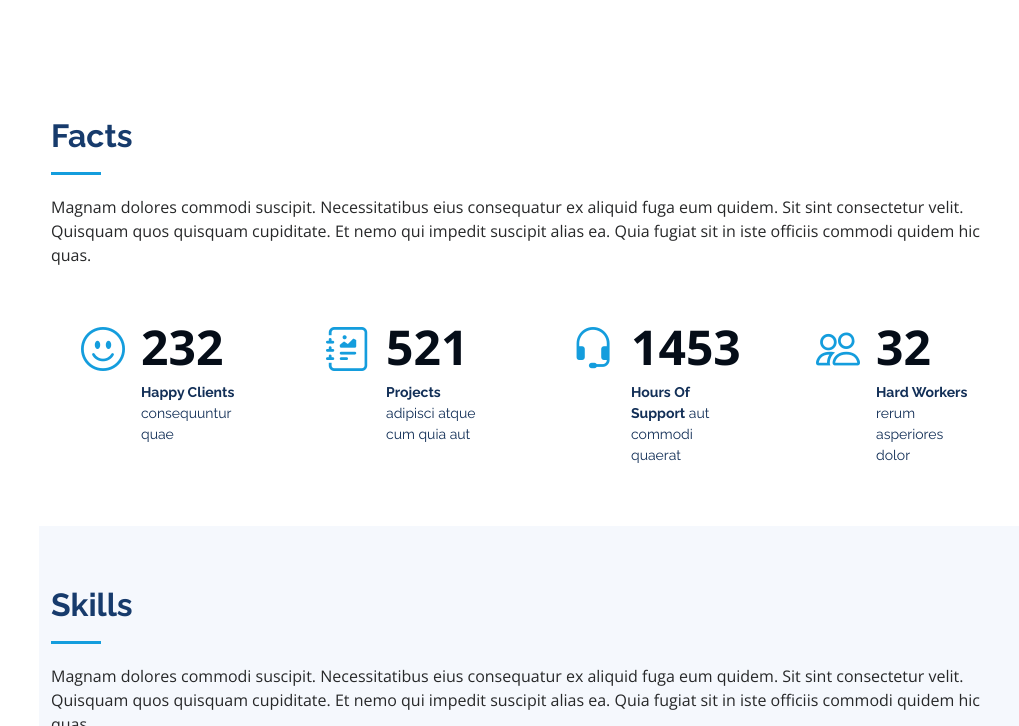
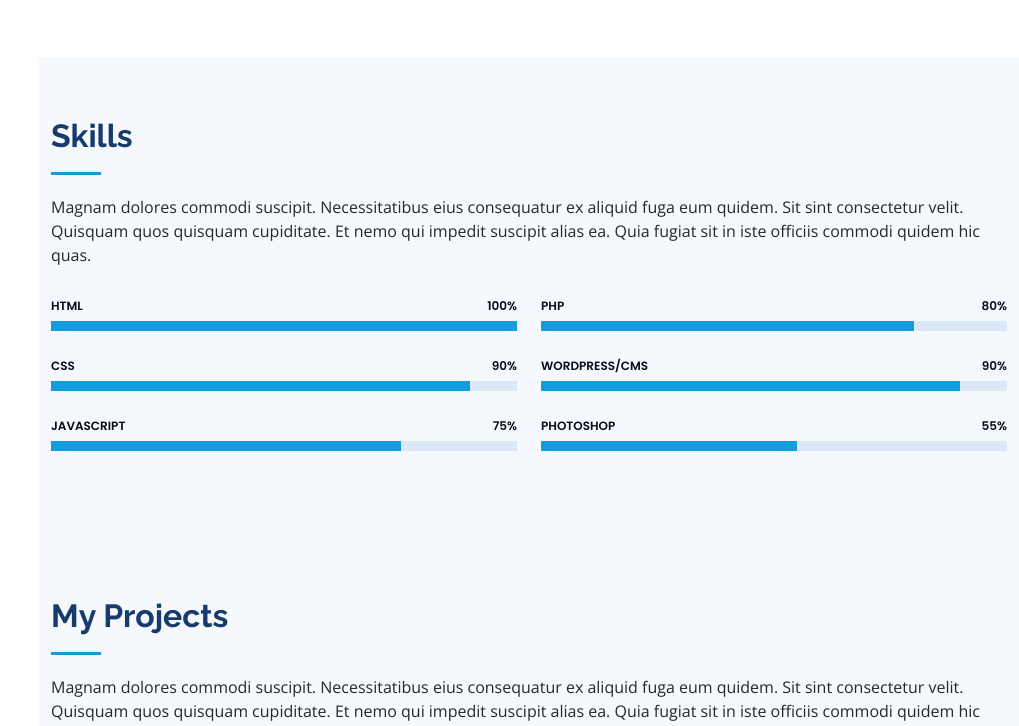
Before and after one commit to Shewon1/Shewon.github.io, a plain HTML site: page index.html in a window 1280 px wide. Shown: the part 1395-2121 px from the top of the page, without its empty margins (261-1280 px from the left). Drawn offline with nearby package versions, Linux system fonts and the light colour scheme.

Commit message:
Add files via upload

```diff
--- a/index.html
+++ b/index.html
@@ -122,54 +122,6 @@
 
       </div>
     </section><!-- End About Section -->
-
-    <!-- ======= Facts Section ======= -->
-    <section id="facts" class="facts">
-      <div class="container">
-
-        <div class="section-title">
-          <h2>Facts</h2>
-          <p>Magnam dolores commodi suscipit. Necessitatibus eius consequatur ex aliquid fuga eum quidem. Sit sint consectetur velit. Quisquam quos quisquam cupiditate. Et nemo qui impedit suscipit alias ea. Quia fugiat sit in iste officiis commodi quidem hic quas.</p>
-        </div>
-
-        <div class="row no-gutters">
-
-          <div class="col-lg-3 col-md-6 d-md-flex align-items-md-stretch" data-aos="fade-up">
-            <div class="count-box">
-              <i class="bi bi-emoji-smile"></i>
-              <span data-purecounter-start="0" data-purecounter-end="232" data-purecounter-duration="1" class="purecounter"></span>
-              <p><strong>Happy Clients</strong> consequuntur quae</p>
-            </div>
-          </div>
-
-          <div class="col-lg-3 col-md-6 d-md-flex align-items-md-stretch" data-aos="fade-up" data-aos-delay="100">
-            <div class="count-box">
-              <i class="bi bi-journal-richtext"></i>
-              <span data-purecounter-start="0" data-purecounter-end="521" data-purecounter-duration="1" class="purecounter"></span>
-              <p><strong>Projects</strong> adipisci atque cum quia aut</p>
-            </div>
-          </div>
-
-          <div class="col-lg-3 col-md-6 d-md-flex align-items-md-stretch" data-aos="fade-up" data-aos-delay="200">
-            <div class="count-box">
-              <i class="bi bi-headset"></i>
-              <span data-purecounter-start="0" data-purecounter-end="1453" data-purecounter-duration="1" class="purecounter"></span>
-              <p><strong>Hours Of Support</strong> aut commodi quaerat</p>
-            </div>
-          </div>
-
-          <div class="col-lg-3 col-md-6 d-md-flex align-items-md-stretch" data-aos="fade-up" data-aos-delay="300">
-            <div class="count-box">
-              <i class="bi bi-people"></i>
-              <span data-purecounter-start="0" data-purecounter-end="32" data-purecounter-duration="1" class="purecounter"></span>
-              <p><strong>Hard Workers</strong> rerum asperiores dolor</p>
-            </div>
-          </div>
-
-        </div>
-
-      </div>
-    </section><!-- End Facts Section -->
 
     <!-- ======= Skills Section ======= -->
     <section id="skills" class="skills section-bg">
```
